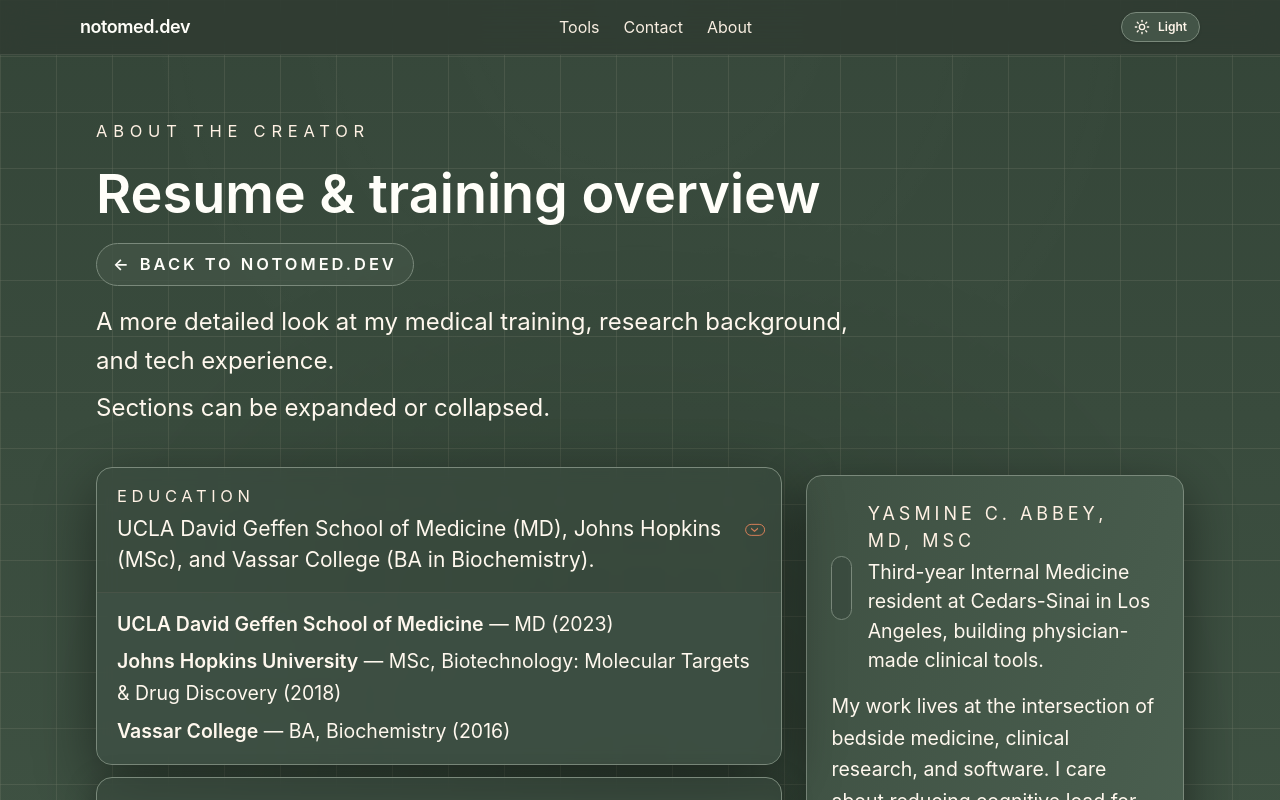
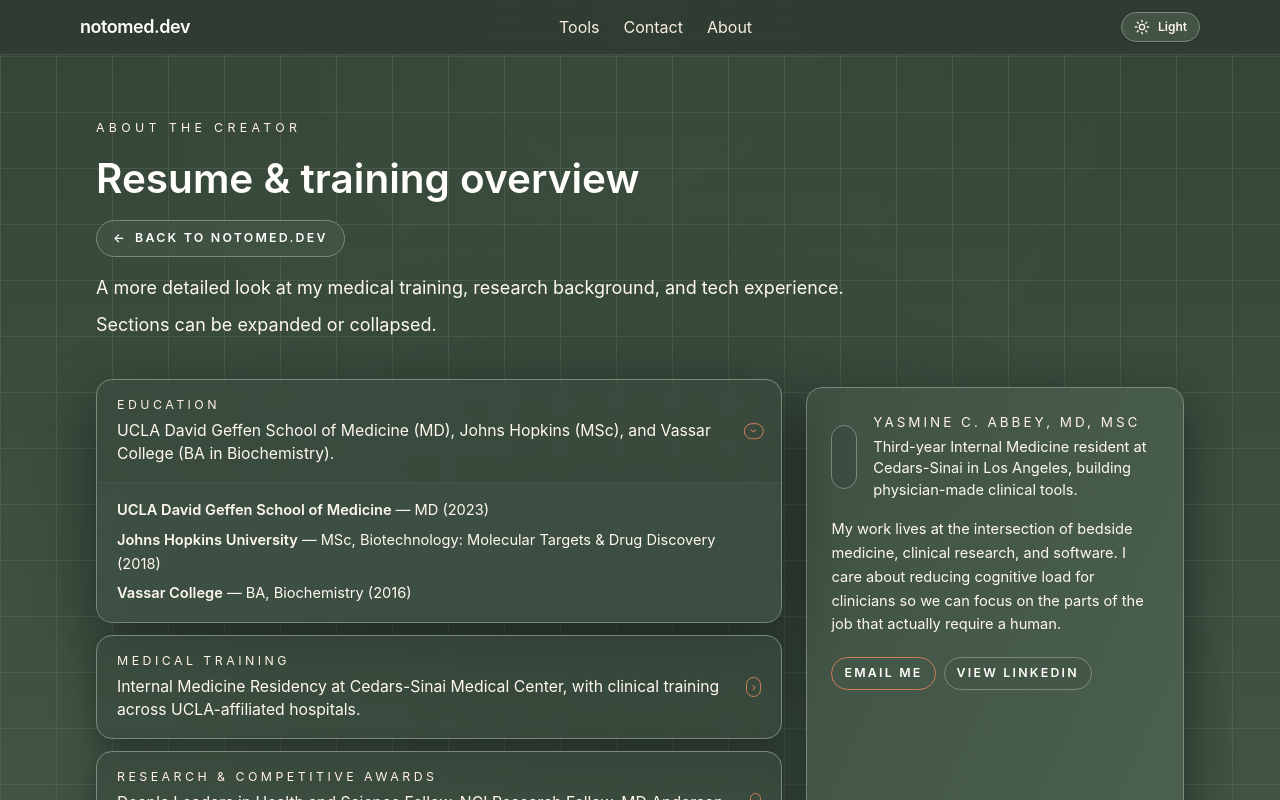
Before and after one commit to NotoMD-dev/notomed-site, a Next.js app: page /resume in a window 1280 px wide. Shown: the top 800 px of the page. Built offline with nearby package versions, Linux system fonts and the light colour scheme.

Commit message:
Reduce resume font sizing by 25 percent

```diff
--- a/src/components/ResumePage.tsx
+++ b/src/components/ResumePage.tsx
@@ -44,7 +44,7 @@
 
 const SectionChevron = ({ open }: { open: boolean }) => (
   <span
-    className={`ml-3 inline-flex h-5 w-5 items-center justify-center rounded-full border border-[color:var(--accent)] text-[15px] text-[color:var(--accent)] transition-transform duration-200 ${
+    className={`ml-3 inline-flex h-5 w-5 items-center justify-center rounded-full border border-[color:var(--accent)] text-[11.25px] text-[color:var(--accent)] transition-transform duration-200 ${
       open ? "rotate-90" : ""
     }`}
   >
@@ -58,21 +58,21 @@
   return (
     <main className="mx-auto flex max-w-6xl flex-col gap-10 px-4 pb-20 pt-16 sm:px-6 lg:px-8">
       <section className="max-w-3xl space-y-4">
-        <p className="text-[16.5px] uppercase tracking-[0.35em] text-muted-strong">
+        <p className="text-[12.375px] uppercase tracking-[0.35em] text-muted-strong">
           About the creator
         </p>
         <div className="flex flex-wrap items-center justify-between gap-4">
-          <h1 className="text-[2.8125rem] font-semibold leading-tight text-heading sm:text-[3.375rem]">
+          <h1 className="text-[2.109375rem] font-semibold leading-tight text-heading sm:text-[2.53125rem]">
             Resume & training overview
           </h1>
           <Link
             href="/"
-            className="inline-flex items-center gap-2 rounded-full border border-[color:var(--card-border)] bg-[color:var(--pill-bg)]/80 px-4 py-2 text-[16.5px] font-semibold uppercase tracking-[0.18em] text-heading transition hover:border-[color:var(--accent)] hover:text-[color:var(--accent)]"
+            className="inline-flex items-center gap-2 rounded-full border border-[color:var(--card-border)] bg-[color:var(--pill-bg)]/80 px-4 py-2 text-[12.375px] font-semibold uppercase tracking-[0.18em] text-heading transition hover:border-[color:var(--accent)] hover:text-[color:var(--accent)]"
           >
             <span aria-hidden="true">←</span> Back to NotoMed.dev
           </Link>
         </div>
-        <p className="text-[1.3125rem] leading-relaxed text-body sm:text-[1.5rem]">
+        <p className="text-[0.984375rem] leading-relaxed text-body sm:text-[1.125rem]">
           A more detailed look at my medical training, research background, and tech
           experience.
           <span className="mt-2 block">Sections can be expanded or collapsed.</span>
@@ -100,18 +100,18 @@
                   className="flex w-full items-center justify-between px-4 py-4 text-left sm:px-5"
                 >
                   <div>
-                    <p className="text-[16.5px] uppercase tracking-[0.28em] text-muted-strong">
+                    <p className="text-[12.375px] uppercase tracking-[0.28em] text-muted-strong">
                       {section.title}
                     </p>
-                    <p className="mt-1 text-[1.3125rem] text-body">{section.blurb}</p>
+                    <p className="mt-1 text-[0.984375rem] text-body">{section.blurb}</p>
                   </div>
                   <SectionChevron open={open} />
                 </button>
 
                 {open && (
-                  <div className="border-t border-[color:var(--card-outline)] bg-[color:var(--input-bg)]/60 px-4 py-4 text-[1.3125rem] leading-relaxed text-body sm:px-5">
+                  <div className="border-t border-[color:var(--card-outline)] bg-[color:var(--input-bg)]/60 px-4 py-4 text-[0.984375rem] leading-relaxed text-body sm:px-5">
                       {section.id === "education" && (
-                        <ul className="space-y-1.5 text-[19.5px]">
+                        <ul className="space-y-1.5 text-[14.625px]">
                           <li>
                             <span className="font-semibold">UCLA David Geffen School of Medicine</span>{" — MD (2023)"}
                           </li>
@@ -127,7 +127,7 @@
                       )}
 
                       {section.id === "training" && (
-                        <ul className="space-y-1.5 text-[19.5px]">
+                        <ul className="space-y-1.5 text-[14.625px]">
                           <li>
                             <span className="font-semibold">Cedars-Sinai Medical Center</span>
                             {" — Internal Medicine Residency (2023–2026). Adult inpatient focus."}
@@ -140,7 +140,7 @@
                       )}
 
                       {section.id === "research" && (
-                        <ul className="space-y-1.5 text-[19.5px]">
+                        <ul className="space-y-1.5 text-[14.625px]">
                           <li>
                             UCLA Dean&apos;s Leaders in Health and Science Research Fellow (2021–2022).
                           </li>
@@ -154,7 +154,7 @@
                       )}
 
                       {section.id === "tech" && (
-                        <ul className="space-y-1.5 text-[19.5px]">
+                        <ul className="space-y-1.5 text-[14.625px]">
                           <li>
                             <span className="font-semibold">Serenity</span>, Clinical Cofounder
                             {" — 2023–present. Audience’s Choice and Genentech Diversity, Equity and Inclusion awards at the 2023 Nucleate Pitch Competition."}
@@ -175,7 +175,7 @@
                       )}
 
                       {section.id === "skills" && (
-                        <ul className="space-y-1.5 text-[19.5px]">
+                        <ul className="space-y-1.5 text-[14.625px]">
                           <li>
                             10+ years of biomedical and public health research, with strengths in
                             study design, statistics, and presentation.
@@ -196,7 +196,7 @@
                       )}
 
                       {section.id === "publications" && (
-                        <ul className="space-y-4 text-[19.5px]">
+                        <ul className="space-y-4 text-[14.625px]">
                           <li>
                             Rook, J. M., Hayashi, A., Salinas, D., <span className="font-semibold text-heading">Abbey, Y. C.</span>, et al.
                             (2025). Recent trends and risk factors for chemical and physical restraint of trauma patients during emergency
@@ -255,21 +255,21 @@
           })}
         </div>
 
-        <aside className="mt-2 flex flex-col gap-4 rounded-2xl card-surface p-5 text-[1.3125rem] text-body shadow-[0_16px_50px_rgba(0,0,0,0.45)] sm:p-6">
+        <aside className="mt-2 flex flex-col gap-4 rounded-2xl card-surface p-5 text-[0.984375rem] text-body shadow-[0_16px_50px_rgba(0,0,0,0.45)] sm:p-6">
           <div className="flex items-center gap-4">
             <div className="h-16 w-16 overflow-hidden rounded-full border border-[color:var(--card-border)] bg-[color:var(--card-muted)]" />
             <div>
-                <p className="text-[1.125rem] uppercase tracking-[0.22em] text-muted-strong">
+                <p className="text-[0.84375rem] uppercase tracking-[0.22em] text-muted-strong">
                   Yasmine C. Abbey, MD, MSc
                 </p>
-                <p className="mt-1 text-[19.5px] text-body">
+                <p className="mt-1 text-[14.625px] text-body">
                   Third-year Internal Medicine resident at Cedars-Sinai in Los
                   Angeles, building physician-made clinical tools.
                 </p>
               </div>
             </div>
 
-            <p className="text-[19.5px] leading-relaxed text-body">
+            <p className="text-[14.625px] leading-relaxed text-body">
               My work lives at the intersection of bedside medicine, clinical
               research, and software. I care about reducing cognitive load for
               clinicians so we can focus on the parts of the job that actually
@@ -279,7 +279,7 @@
             <div className="mt-1 flex flex-wrap gap-2">
               <a
                 href="mailto:Yasmineabbey@gmail.com"
-                className="inline-flex items-center rounded-full border border-[color:var(--accent)] px-3 py-1.5 text-[16.5px] font-semibold uppercase tracking-[0.18em] text-heading transition hover:bg-[color:var(--accent)] hover:text-[color:var(--neutral-text)]"
+                className="inline-flex items-center rounded-full border border-[color:var(--accent)] px-3 py-1.5 text-[12.375px] font-semibold uppercase tracking-[0.18em] text-heading transition hover:bg-[color:var(--accent)] hover:text-[color:var(--neutral-text)]"
               >
                 Email me
               </a>
@@ -287,7 +287,7 @@
                 href="https://www.linkedin.com/in/yasmine-cheryl-abbey-503b3197/"
                 target="_blank"
                 rel="noreferrer"
-                className="inline-flex items-center rounded-full border border-[color:var(--card-border)] bg-[color:var(--pill-bg)]/70 px-3 py-1.5 text-[16.5px] font-semibold uppercase tracking-[0.18em] text-heading transition hover:border-[color:var(--accent)] hover:text-[color:var(--accent)]"
+                className="inline-flex items-center rounded-full border border-[color:var(--card-border)] bg-[color:var(--pill-bg)]/70 px-3 py-1.5 text-[12.375px] font-semibold uppercase tracking-[0.18em] text-heading transition hover:border-[color:var(--accent)] hover:text-[color:var(--accent)]"
               >
                 View LinkedIn
               </a>
```
